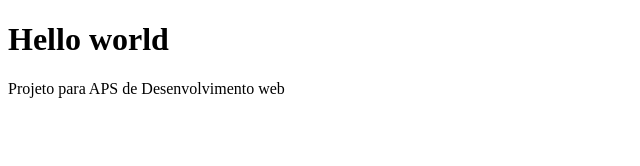
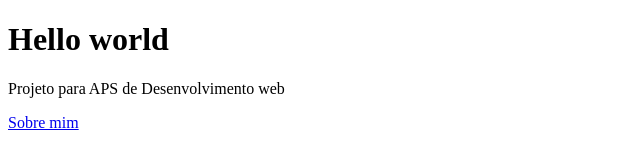
Before and after one commit to oguhfs/ProjetoAPS, a plain HTML site: page index.html in a window 1280 px wide. Shown: the full height of the page, 0-640 px from the left. Drawn offline with Linux system fonts and the light colour scheme.

Commit message:
Adicionado link para pagina sobre mim

```diff
--- a/index.html
+++ b/index.html
@@ -8,5 +8,6 @@
 <body>
     <h1>Hello world</h1>
     <p>Projeto para APS de Desenvolvimento web</p>
+    <a href="sobre.html">Sobre mim</a>
 </body>
 </html>
```
